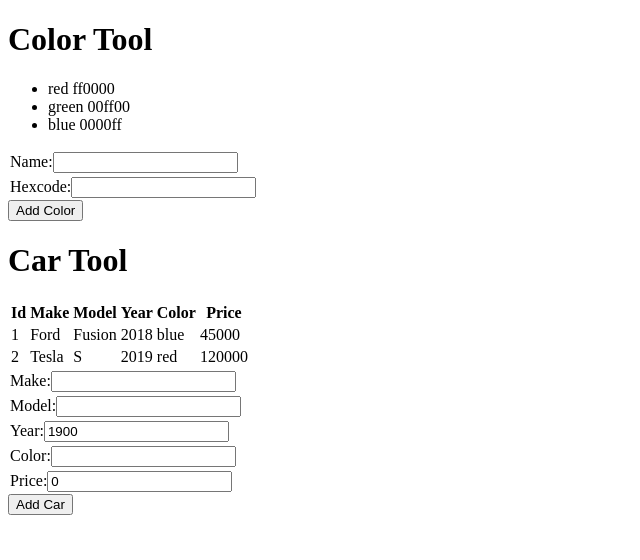
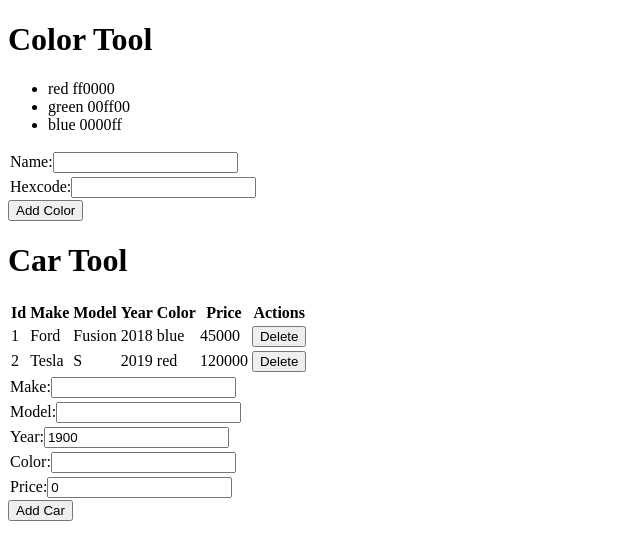
Before and after one commit to t4d-classes/bootcamp_11292021, a React (Create React App) app in the folder demo-app/: page / in a window 1280 px wide. Shown: the top 560 px of the page, without its empty margins (0-640 px from the left). Built offline with nearby package versions, Linux system fonts and the light colour scheme.

Commit message:
add solution to exercise 9

```diff
--- a/demo-app/src/components/CarTable.js
+++ b/demo-app/src/components/CarTable.js
@@ -12,11 +12,13 @@
           <th>Year</th>
           <th>Color</th>
           <th>Price</th>
+          <th>Actions</th>
         </tr>
       </thead>
       <tbody>
         {props.cars.map(car =>
-          <CarViewRow key={car.id} car={car} />)}
+          <CarViewRow key={car.id} car={car}
+            onDeleteCar={props.onDeleteCar} />)}
       </tbody>
     </table>
 
--- a/demo-app/src/components/CarTool.js
+++ b/demo-app/src/components/CarTool.js
@@ -20,11 +20,16 @@
 
   };
 
+  const deleteCar = carId => {
+    setCars(cars.filter(c => c.id !== carId));
+  };
+
 
   return (
     <>
       <ToolHeader headerText="Car Tool" />
-      <CarTable cars={cars} />
+      <CarTable cars={cars}
+        onDeleteCar={deleteCar} />
       <CarForm buttonText="Add Car" onSubmitCar={addCar} />
     </>
   );
--- a/demo-app/src/components/CarViewRow.js
+++ b/demo-app/src/components/CarViewRow.js
@@ -1,6 +1,10 @@
 
 
 export const CarViewRow = props => {
+
+  // const deleteCar = () => {
+  //   props.onDeleteCar(props.car.id);
+  // };
 
   return (
     <tr>
@@ -10,6 +14,10 @@
       <td>{props.car.year}</td>
       <td>{props.car.color}</td>
       <td>{props.car.price}</td>
+      <td>
+        <button type="button"
+          onClick={() => props.onDeleteCar(props.car.id)}>Delete</button>
+      </td>
     </tr>
   );
 
```
